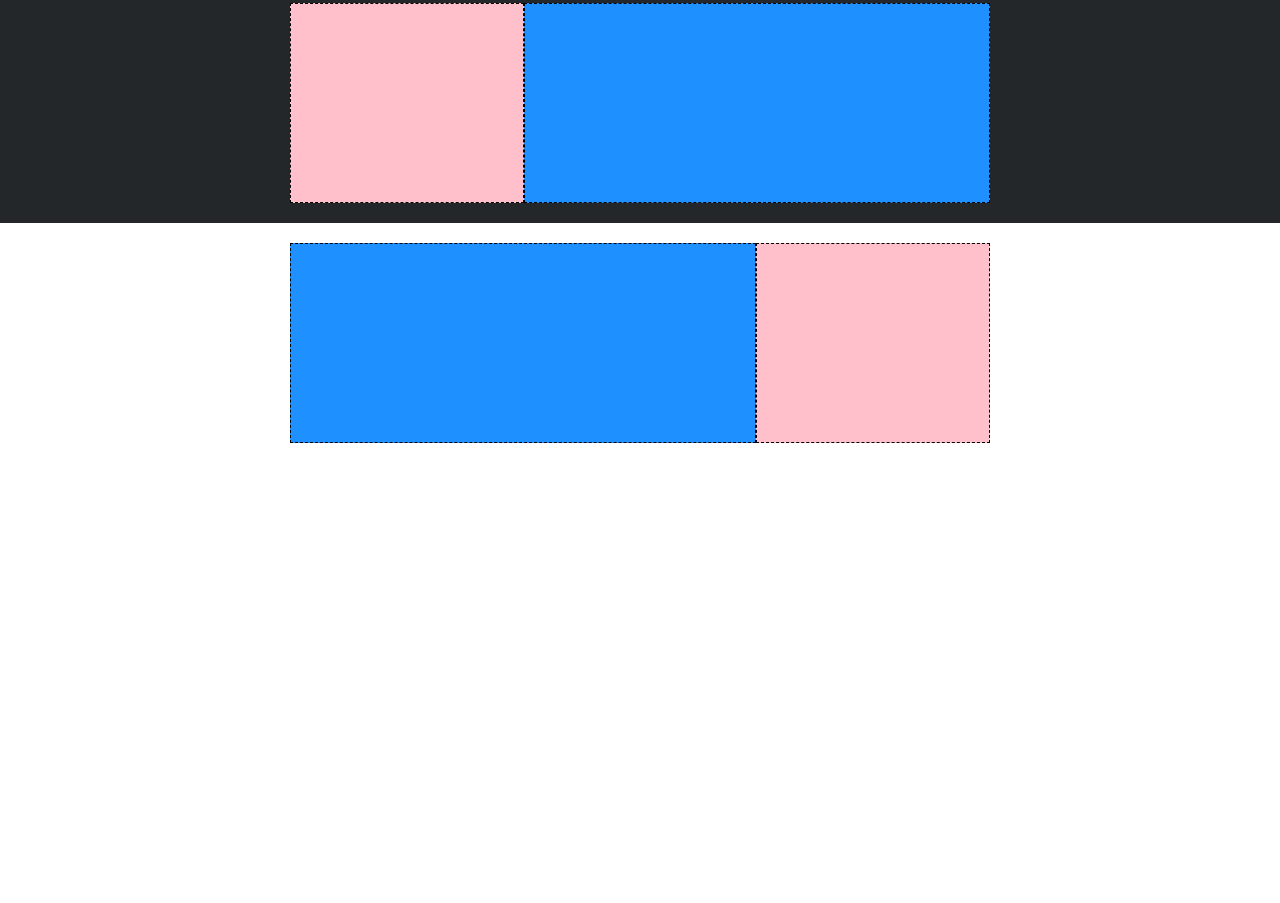
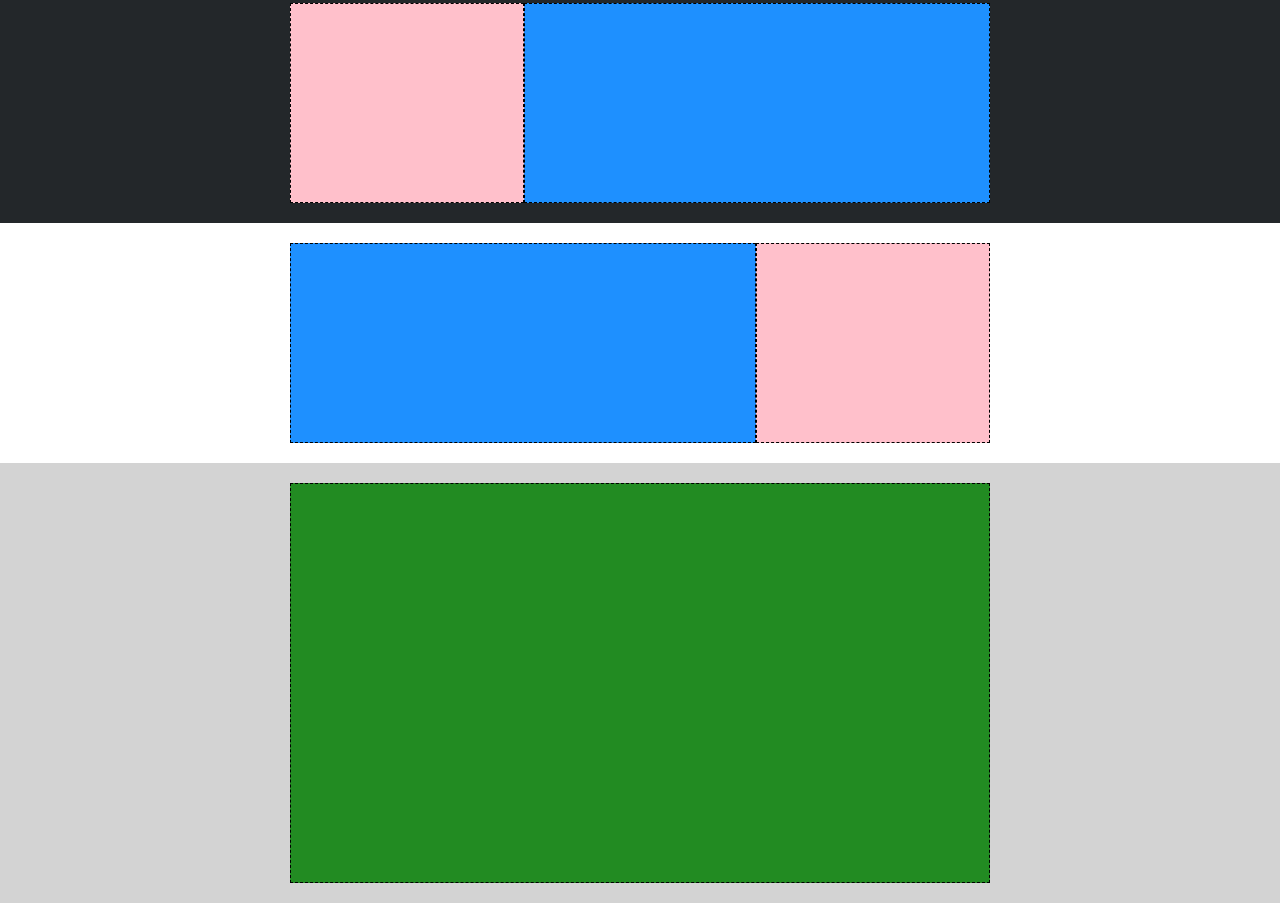
Before and after one commit to Jaskett/htmlcss-struttura-discord, a plain HTML site: page index.html in a window 1280 px wide. Shown: the part 557-1460 px from the top of the page. Before the commit the page ends 1020 px from the top, so only its background shows below. Drawn offline with Linux system fonts and the light colour scheme.

Commit message:
Creazione e layout sezione 5

```diff
--- a/css/style.css
+++ b/css/style.css
@@ -86,6 +86,17 @@ a {
     margin: auto;
 }
 
+/* Sezione 5 */
+.section5 {
+    padding: 20px;
+}
+
+.section5 > .box3 {
+    width: 700px;
+    height: 400px;
+    margin: auto;
+}
+
 /* Colori:
     Celeste: #add8e6
     Arancione: #daa520
@@ -132,3 +143,12 @@ a {
 .debug main .underline {
     background-color: #23272a;
 }
+
+.debug main .section5 {
+    background-color: #d3d3d3;
+}
+
+.debug main .box3 {
+    background-color: #228b22;
+    border: 1px dashed black;
+}
--- a/index.html
+++ b/index.html
@@ -35,7 +35,7 @@
             </div>
         </section>
 
-        <!-- Sezione 2 -->
+        <!-- Sezione 2, 3, 4 -->
         <section class="section2">
             <section class="subsection2">
                 <section class="box2">
@@ -58,6 +58,13 @@
                 </section>
             </section>
         </section>
+
+        <!-- Sezione 5 -->
+        <section class="section5">
+            <div class="box3">
+
+            </div>
+        </section>
     </main>
 
     <footer>
```
